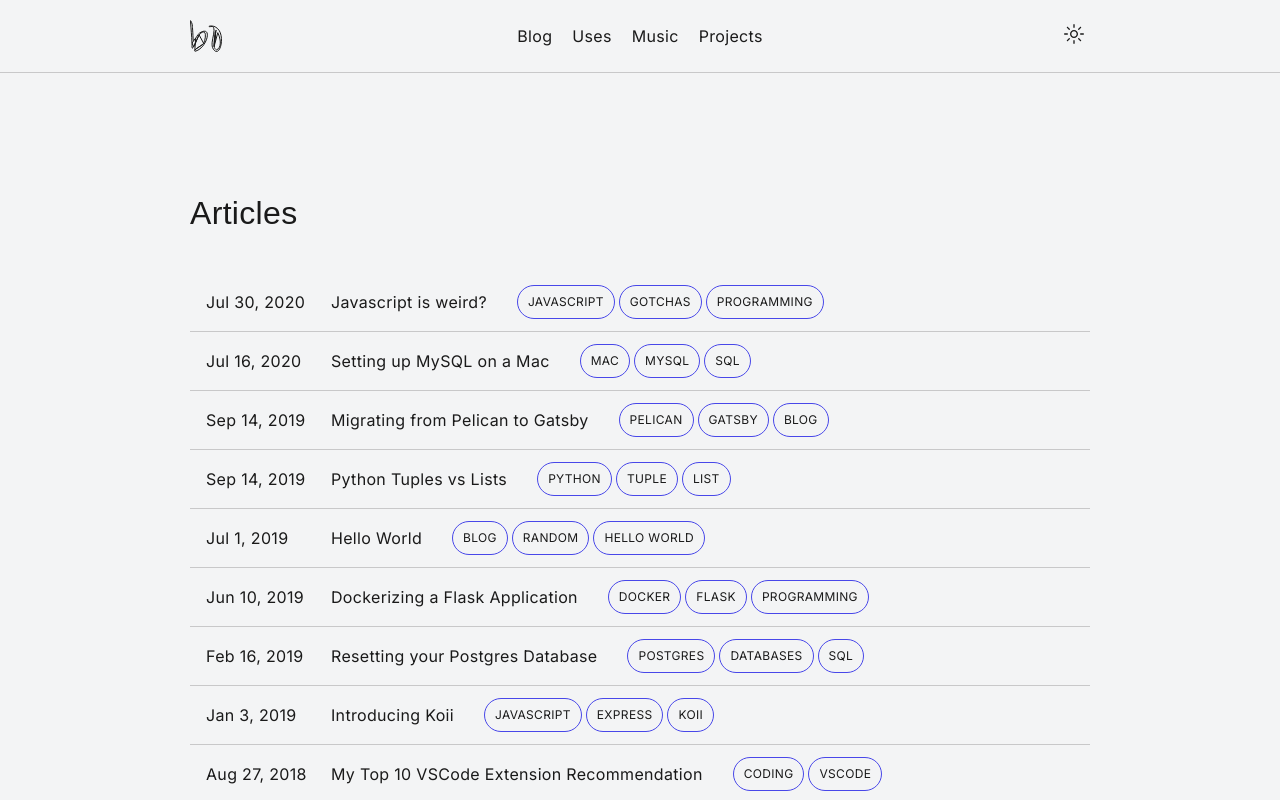
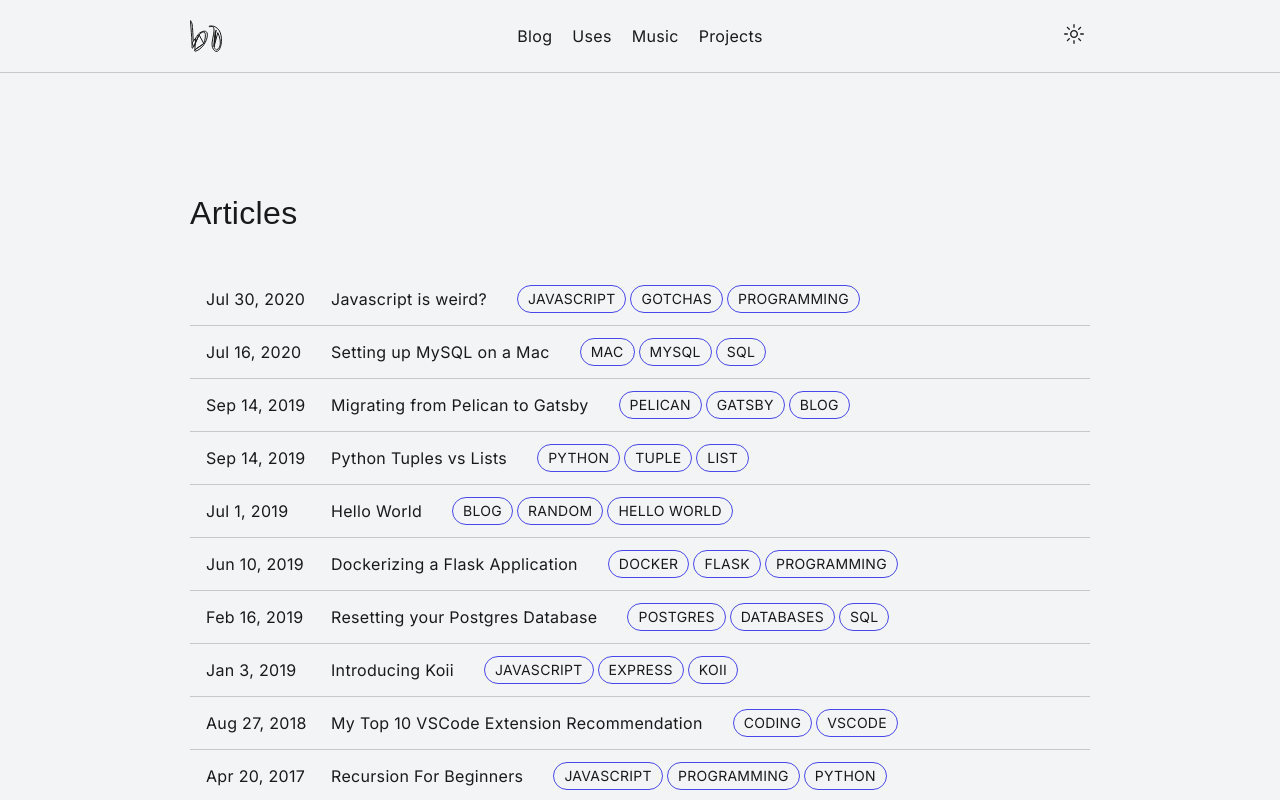
Before and after one commit to BolajiOlajide/portfolio-v2, a Next.js app: page /blog in a window 1280 px wide. Shown: the top 800 px of the page. Built offline with nearby package versions, Linux system fonts and the light colour scheme; a web font is replaced by a local one.

Commit message:
feat: update link tags to styled text

```diff
--- a/app/blog/[slug]/page.tsx
+++ b/app/blog/[slug]/page.tsx
@@ -5,6 +5,7 @@ import { ArrowLeftIcon, ArrowRightIcon } from '@radix-ui/react-icons';
 import { baseUrl } from 'app/sitemap';
 import { CustomMDX } from 'app/components/mdx';
 import { formatDate, getBlogPosts } from 'app/blog/utils';
+import StyledText from 'app/components/styled-text';
 
 export async function generateStaticParams() {
   let posts = getBlogPosts();
@@ -111,9 +112,7 @@ export default function Blog({ params }) {
         <p>Tags:</p>{' '}
         <div className='post__tags'>
           {post.metadata.tags.map((tag) => (
-            <Link href={`/blog/tags/${tag}`} key={tag}>
-              <span className='status status--outline'>{tag}</span>
-            </Link>
+            <StyledText key={tag} text={tag} href={`/blog/tags/${tag}`} />
           ))}
         </div>
       </div>
--- a/app/components/posts.tsx
+++ b/app/components/posts.tsx
@@ -5,6 +5,7 @@ import {
   getLastThreeBlogPosts,
 } from 'app/blog/utils';
 import { ArrowRightIcon } from '@radix-ui/react-icons';
+import StyledText from './styled-text';
 
 // NOTE: I limited the amount of tags to show to 3.
 
@@ -33,9 +34,11 @@ export function BlogPosts({ latest = false, tag = '' }: Props) {
                 <p> {post.metadata.title}</p>
                 <div className='post__tags'>
                   {post.metadata.tags.slice(0, 3).map((tag) => (
-                    <Link href={`/blog/tags/${tag}`} key={tag}>
-                      <span className='status status--outline'>{tag}</span>
-                    </Link>
+                    <StyledText
+                      key={tag}
+                      text={tag}
+                      href={`/blog/tags/${tag}`}
+                    />
                   ))}
                 </div>
               </div>
--- a/app/components/styled-text.tsx
+++ b/app/components/styled-text.tsx
@@ -1,6 +1,7 @@
 'use client';
 
 import { useAnimate } from 'framer-motion';
+import Link from 'next/link';
 
 type Props = {
   text: string;
@@ -10,8 +11,17 @@ type Props = {
 
 const StyledText = ({ text, href, className }: Props) => {
   const [scope, animate] = useAnimate();
+  let TAG;
 
-  const TAG = href ? 'a' : 'div';
+  if (href) {
+    if (href.startsWith('/')) {
+      TAG = Link;
+    } else {
+      TAG = 'a';
+    }
+  } else {
+    TAG = 'div';
+  }
 
   const hoverEffect = () => {
     animate([
@@ -30,7 +40,7 @@ const StyledText = ({ text, href, className }: Props) => {
       className={'styled-text ' + className}
       onMouseEnter={() => hoverEffect()}
       {...(href && { href })}
-      {...(href && { target: '_blank' })}
+      {...(href && !href.startsWith('/') && { target: '_blank' })}
     >
       <span className='sr-only'>{text}</span>
       <span className='styled-text__word' data-letter={text} aria-hidden='true'>
--- a/styles/_elements.scss
+++ b/styles/_elements.scss
@@ -312,12 +312,12 @@
 
 .styled {
   &-text {
-    padding: 6px 16px;
+    padding: 10px;
     font-size: 14px;
     font-family: var(--font-space-grotesk);
     letter-spacing: 0.28px;
     line-height: 16px;
-    border-radius: 14px;
+    border-radius: 20px;
     border: 1px solid var(--accent);
     text-transform: uppercase;
     max-width: fit-content;
@@ -326,12 +326,6 @@
     position: relative;
     display: flex;
     align-items: center;
-
-    &--green {
-      color: #fff;
-      font-weight: 500;
-      background: #008a2e;
-    }
 
     &__word {
       position: relative;
```
